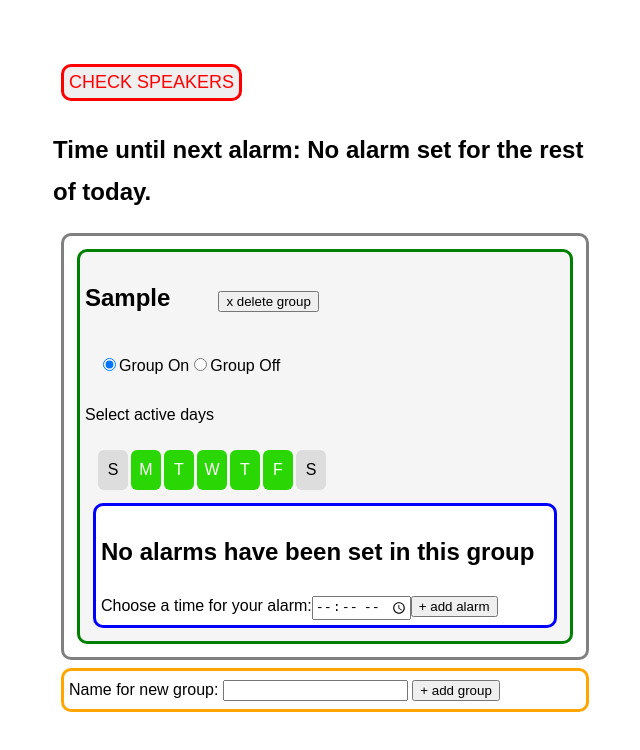
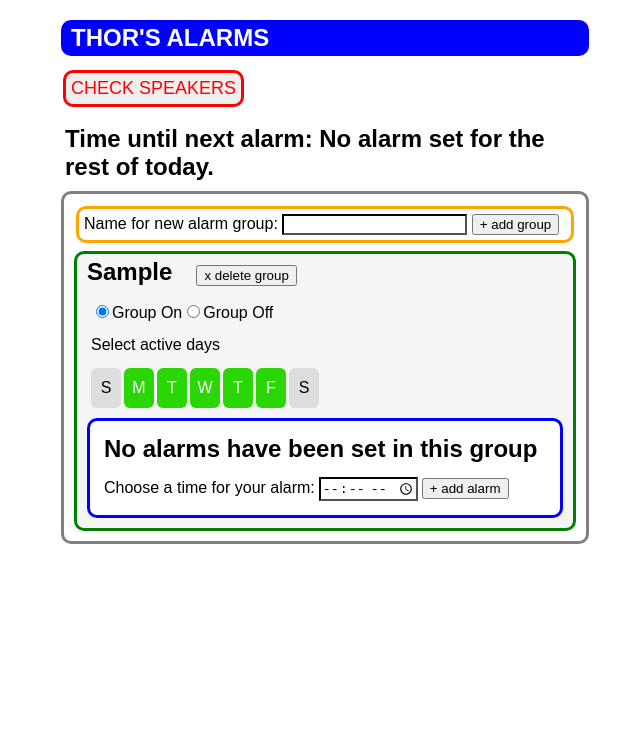
Before and after one commit to stuart-rickard/alarm-thor-xp, a plain HTML site: page index.html in a window 1280 px wide. Both pictures are taken after typing "Sample" into the empty fields and a click on the button "+ add group". Shown: the whole page, without its empty margins (315-955 px from the left). Drawn offline with Linux system fonts and the light colour scheme.

Commit message:
update css and readme

```diff
--- a/css/style.css
+++ b/css/style.css
@@ -8,34 +8,34 @@ h4,
 h5,
 h6,
 p,
-a {
+form {
   border: 0;
   -ms-text-size-adjust: 100%;
   -moz-text-size-adjust: 100%;
   -webkit-text-size-adjust: 100%;
   text-size-adjust: 100%;
   vertical-align: baseline;
+  padding: 4px;
+  margin: 6px;
 }
 
 html {
   max-width: 70ch;
-  padding: 3em 1em;
   margin: auto;
-  line-height: 1.75;
-  font-size: 1.5em;
+  font-size: 1em;
 }
 
 body {
   font-family: Sans-serif;
 }
 
-div {
-  padding: 5px;
-  margin: 8px;
+button {
+  cursor: pointer;
 }
 
-button {
-  cursor: pointer;
+input {
+  border-width: 2px;
+  border-color: black;
 }
 
 .weekDays-selector input {
@@ -72,15 +72,8 @@ button {
   background-color: whitesmoke;
 }
 
-.clock-adjust {
-  border: solid;
-  border-color: gray;
-  border-radius: 10px;
-  background-color: whitesmoke;
-}
-
 .alarm-times {
-  display: flexbox;
+  /* display: flexbox; */
   border: solid;
   border-color: blue;
   border-radius: 10px;
@@ -89,7 +82,20 @@ button {
 
 .button-after {
   display: inline-block;
-  margin-right: 2em;
+  margin-right: 1em;
+  padding: 0px;
+  margin-top: 0px;
+}
+
+.mr4p {
+  margin-right: 4px;
+}
+
+#page-name {
+  background-color: blue;
+  color: white;
+  border-radius: 10px;
+  padding-left: 10px;
 }
 
 #add-group-form {
@@ -119,9 +125,3 @@ button {
   font-size: medium;
   color: black;
 }
-
-@media only screen and (min-width: 600px) {
-  html {
-    font-size: 1em;
-  }
-}
--- a/index.html
+++ b/index.html
@@ -2,19 +2,21 @@
 <html>
   <head>
     <meta charset="UTF-8" />
+    <meta name="viewport" content="width=device-width,initial-scale=1" />
     <title>Thor's Alarms</title>
     <link rel="icon" type="image/x-icon" href="images/clock.png" />
     <link rel="stylesheet" href="css/style.css" />
   </head>
 
   <body>
+    <h2 id="page-name">THOR'S ALARMS</h2>
     <button id="activate-alarms-btn" data-do="activate-sound">
       CHECK SPEAKERS
     </button>
     <h2 id="countdown">Time until next alarm today:</h2>
-    <div class="groups" id="groups"></div>
+    <div class="groups" id="groups">
       <form id="add-group-form">
-      <label for="new-group-name-input">Name for new group:</label>
+        <label for="new-group-name-input">Name for new alarm group:</label>
         <input
           type="text"
           id="new-group-name-input"
@@ -23,6 +25,7 @@
         />
         <button data-do="add-group">+ add group</button>
       </form>
+    </div>
     <script src="js/script.js"></script>
   </body>
 </html>
--- a/js/script.js
+++ b/js/script.js
@@ -491,6 +491,7 @@ class GroupCreateArgs {
                     type: "label",
                     attributes: {
                       for: `${this.group}-new-alarm-input`,
+                      class: "mr4p",
                     },
                     props: { innerText: "Choose a time for your alarm:" },
                   },
@@ -502,6 +503,7 @@ class GroupCreateArgs {
                       name: `${this.group}-new-alarm-input`,
                       "data-do": "add-alarm",
                       required: "",
+                      class: "mr4p",
                     },
                   },
                   3: {
```
Also changed, not shown: images/screenshot.png (added), 1 other file. Lines whose indentation alone changed are shown as unchanged.
